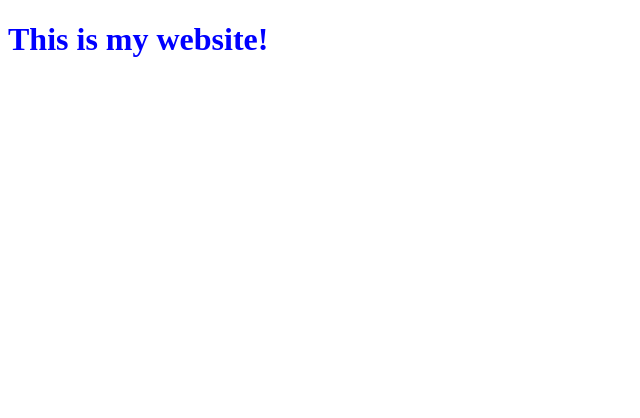
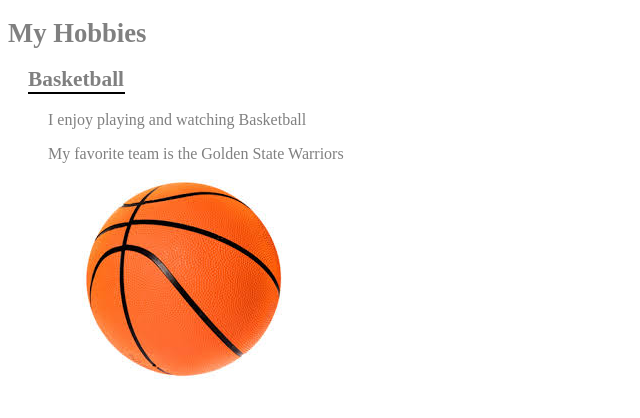
Before and after one commit to JKH-HCA2/mysite, a plain HTML site: page Hobby.html in a window 1280 px wide. Shown: the whole page, without its empty margins (0-640 px from the left). Drawn offline with Linux system fonts and the light colour scheme.

Commit message:
updated html and css, added img

```diff
--- a/Hobby.html
+++ b/Hobby.html
@@ -7,7 +7,13 @@
     </head>
     <body>
         <h1>
-            This is my website!
+            My Hobbies
         </h1>
+        <h2>
+            Basketball
+        </h2>
+        <p>I enjoy playing and watching Basketball</p>
+        <p>My favorite team is the Golden State Warriors</p>
+        <img src="images/basketball.jpg" alt="Basketball">
     </body>
 </HTML>
--- a/css/styles.css
+++ b/css/styles.css
@@ -1,3 +1,21 @@
 h1 {
-    color: blue;
+    color: grey;
+    font-size: 20pt;
 }
+
+h2 {
+    color: grey;
+    font-size: 16pt;
+    margin-left: 20px;
+    border-bottom: solid 2px black;
+    width: 97px;
+}
+
+p {
+    color: grey;
+    margin-left: 40px;
+}
+
+img {
+    margin-left: 50px;
+}
```
Also changed, not shown: images/basketball.jpg (added).
